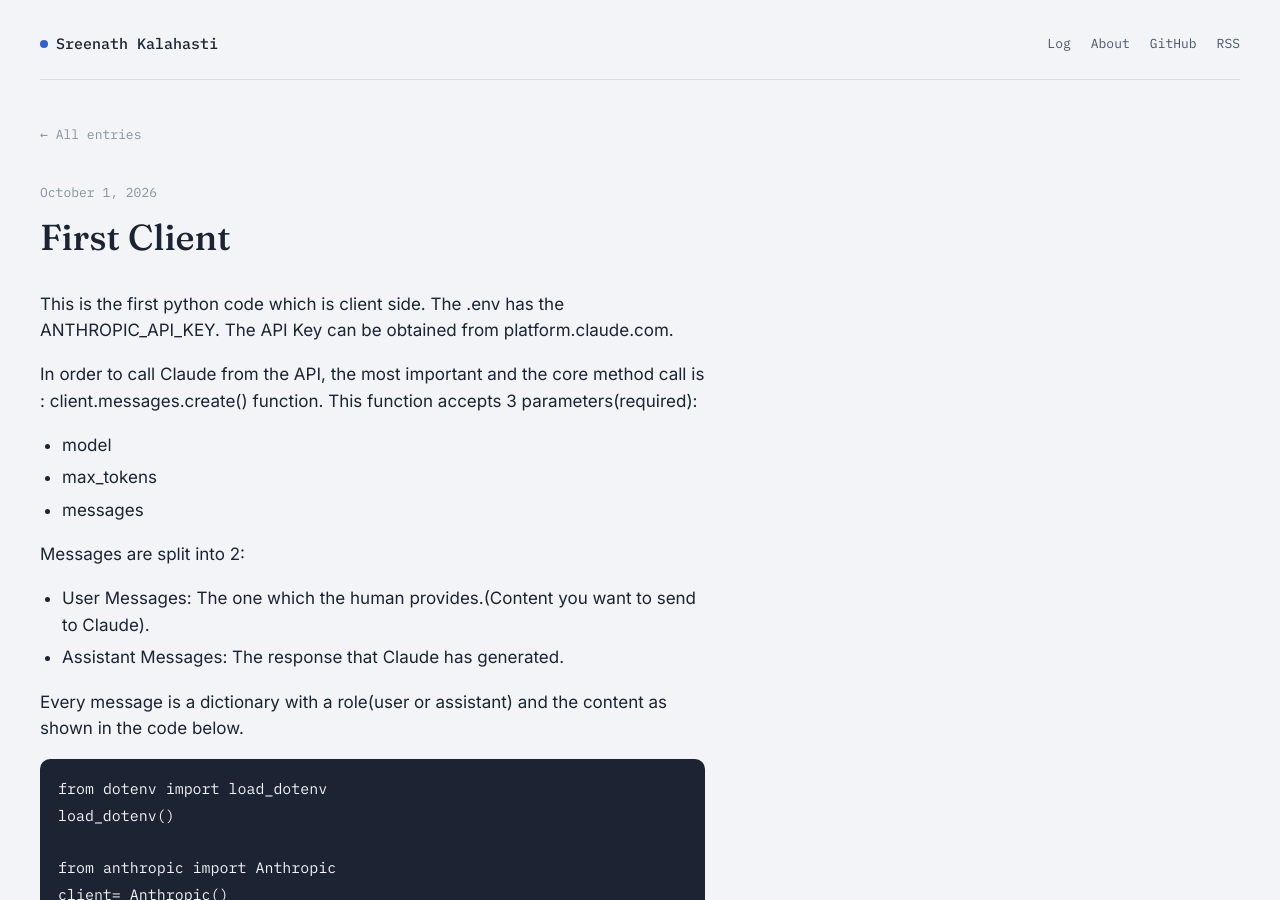
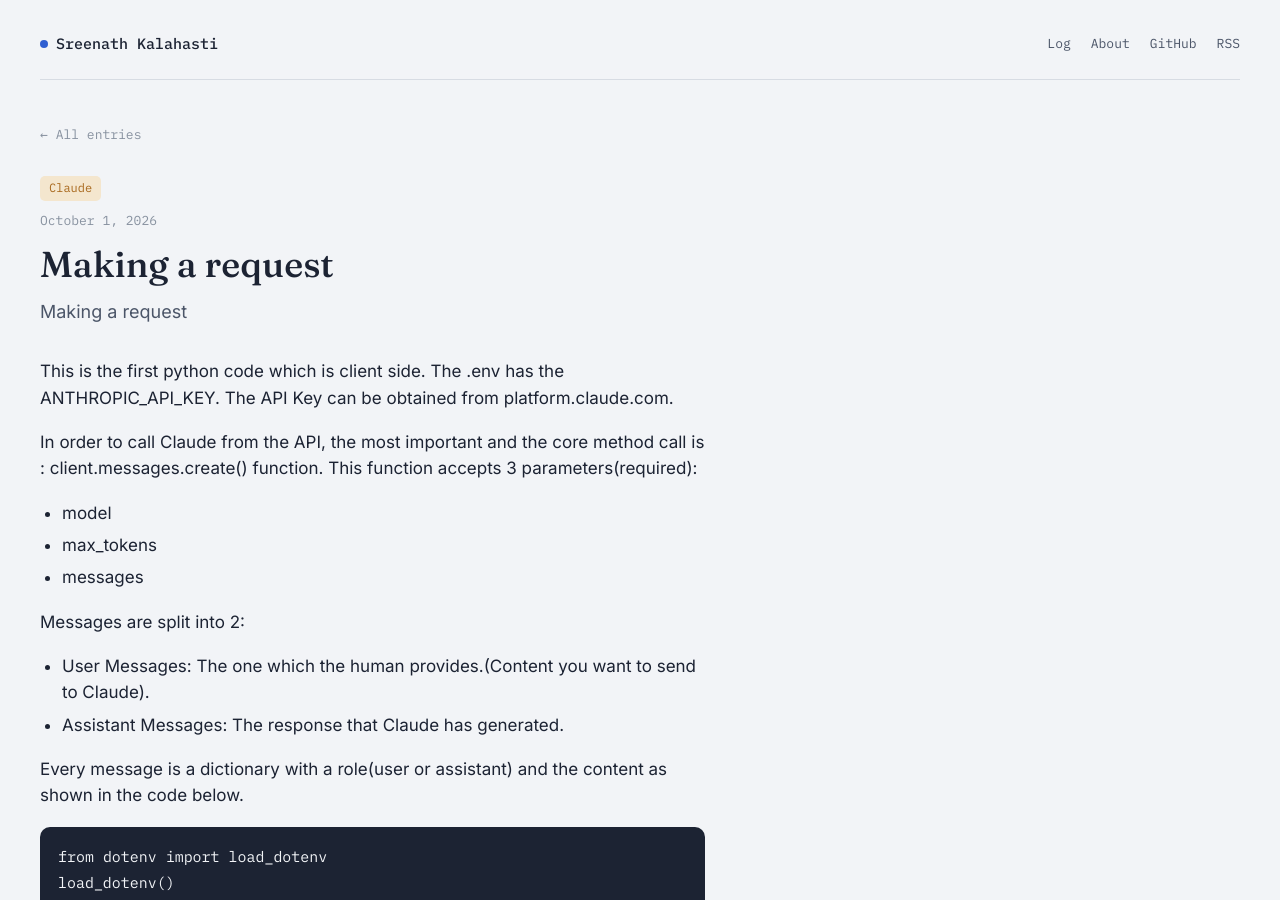
Before and after one commit to sreekala-labs/sreekala-labs.github.io, a Jekyll site: the page built from _posts/AI/Claude/2026-10-01-first-client.md, in a window 1280 px wide and 900 px high. Built offline with Jekyll 4.4.1, drawn with Linux system fonts in a browser that asks for light colours.

Commit message:
Add front matter to first client markdown file
Added front matter for title, topic, and summary.

```diff
--- a/_posts/AI/Claude/2026-10-01-first-client.md
+++ b/_posts/AI/Claude/2026-10-01-first-client.md
@@ -1,4 +1,8 @@
-
+---
+title: "Making a request"
+topic: Claude
+summary: "Making a request"
+---
 
 
 
```
